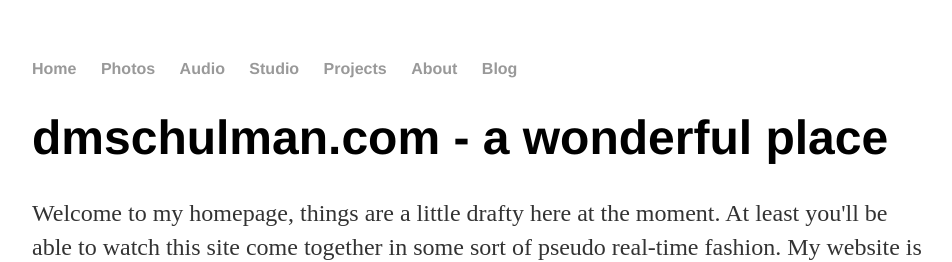
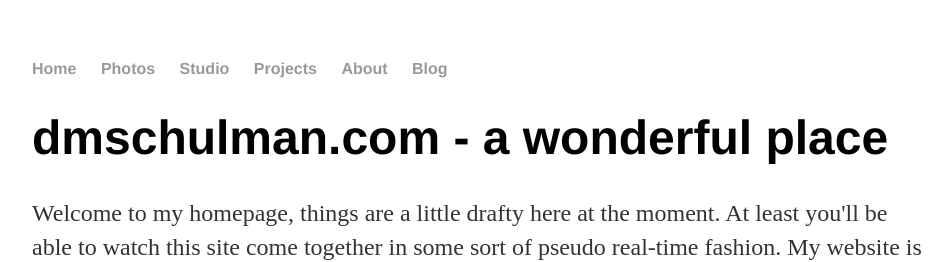
Before and after one commit to dmschulman/dmschulman.github.io, a Jekyll site: the page built from index.html, in a window 1280 px wide. Shown: the top 262 px of the page, without its empty margins (160-1112 px from the left). Built offline with Jekyll 4.4.1, drawn with Linux system fonts in a browser that asks for light colours.

Commit message:
Update nav.html

```diff
--- a/_includes/nav.html
+++ b/_includes/nav.html
@@ -1,7 +1,6 @@
 	<ul>
 					<li><a href="/index.html" title="dmschulman.com">Home</a></li>
 					<li><a href="/photos/index.html" title="Photos">Photos</a></li>
-					<li><a href="/audio/index.html" title="Audio">Audio</a></li>
 					<li><a href="/studio/index.html" title="Studio">Studio</a></li>
 					<li><a href="/projects/index.html" title="Projects">Projects</a></li>
 					<li><a href="/about/index.html" title="About">About</a></li>
```
